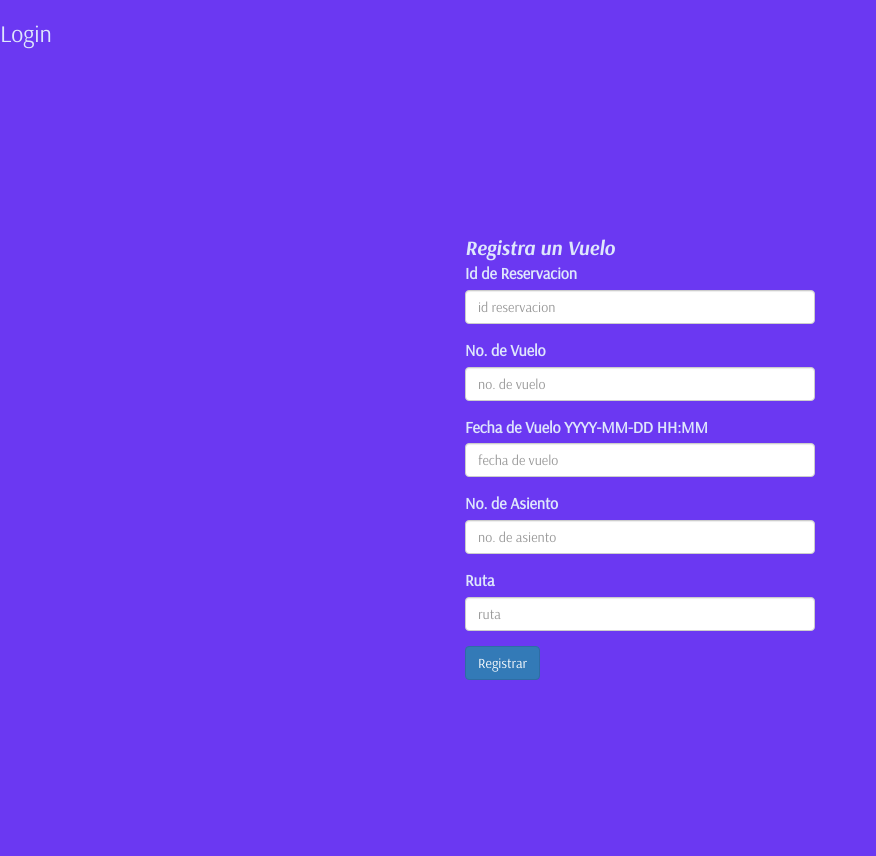
After one commit to MHCelso/tekila-air, a Django app: page /registrar-vuelos/ in a window 1280 px wide. The commit adds this page. Shown: the whole page, without its empty margins (0-876 px from the left). Run offline with Django 3.2, Linux system fonts and the light colour scheme; some libraries are stand-ins or nearby versions.

Commit message:
tarea registrar vuelos

```diff
--- a/airestekuila/urls.py
+++ b/airestekuila/urls.py
@@ -21,6 +21,7 @@ from login.views import user_login
 from login.views import user_logout
 from login.views import CustomerRegister
 from login.views import GetCustomers
+from login.views import FlightsRegister
 from rest_framework_jwt.views import obtain_jwt_token
 from rest_framework_jwt.views import verify_jwt_token
 from rest_framework_jwt.views import refresh_jwt_token
@@ -39,6 +40,7 @@ urlpatterns = [
     url(r'^login/$', user_login, name='login'),
     url(r'^logout/$', user_logout, name='logout'),
     url(r'^registrar-usuarios/$', CustomerRegister.as_view(), name='registrar-usuarios'),
+    url(r'^registrar-vuelos/$', FlightsRegister.as_view(), name='registrar-vuelos'),
     url(r'^ver-clientes/$', GetCustomers.as_view(), name='ver-clientes'),
     url(r'^api/', include('customers_flyes.urls')),
 ]
--- a/login/views.py
+++ b/login/views.py
@@ -1,6 +1,7 @@
 from django.shortcuts import render
 from django.contrib.auth.models import User
 from customers_flyes.models import Customer
+from customers_flyes.models import Fly
 from rest_framework import viewsets
 from django.contrib.auth import authenticate
 from django.contrib.auth import login
@@ -83,6 +84,25 @@ class CustomerRegister(FormView):
 		return super(CustomerRegister, self).form_valid(form)
 
 
+class FlightsRegister(TemplateView):
+	template_name = "register_flight.html"
+
+	def post(self, request, *args, **kwargs):
+		fly = Fly()
+		if request.method == "POST":
+			fly.reservation_id = request.POST.get("reservation-id")
+			fly.fly_number = request.POST.get("fly-number")
+			fly.fly_date = request.POST.get("fly-date")
+			fly.seat_number = request.POST.get("seat-number")
+			fly.rute = request.POST.get("rute")
+			fly.alias_from_customers_id = request.POST.get("customer-alias")
+			fly.save()
+
+			return render(request, self.template_name, {})
+		return render(request, self.template_name, {})
+
+
+
 class GetCustomers(TemplateView):
 	template_name = "see_customers.html"
 
--- a/templates/base.html
+++ b/templates/base.html
@@ -14,8 +14,10 @@
 	{%if user.is_superuser%}
 	<h3><a href="/ver-clientes/">Ver Clientes</a></h3>
 	<h3><a href="/registrar-usuarios/">Registrar Cliente</a></h3>
+	<h3><a href="/registrar-vuelos/">Registrar Vuelos</a></h3>
 	{%else%}
 	<h3><a href="#">Ver mis Vuelos</a></h3>
+	<h3><a href="/registrar-vuelos/">Registrar Vuelos</a></h3>
 	{%endif%}
 <h3><a href="/logout/">Logout</a></h3>
 {% else %}
@@ -25,5 +27,6 @@
 	{%block content%}
 	{%endblock%}
 </div>
+<script src="{%static '/bootstrap-3.3.7-dist/js/bootstrap.min.js'%}"></script>
 </body>
 </html>
--- a/templates/register.html
+++ b/templates/register.html
@@ -2,10 +2,12 @@
 {%block title%}AiresTekila - registrar{%endblock%}
 {%block content%}
 {%if user.is_superuser%}
+<div class="container form-main">
 	<form method="post">
 	{% csrf_token %}
 	{{form.as_p}}
-	<button type="submit" class="btn btn-default">Registrar</button>
+	<button type="submit" class="btn btn-primary">Registrar</button>
 </form>
+</div>
 {%endif%}
 {%endblock%}
--- /dev/null
+++ b/templates/register_flight.html
@@ -0,0 +1,68 @@
+{% extends 'base.html'%}
+{%block title%}Registrar-Vuelo{%endblock%}
+{%block content%}
+<div class="container form-main">
+<div class="col-xs-12 col-sm-6 col-md-4 col-lg-4">
+	{%if user.is_superuser%}
+	<form method="POST">
+		{%csrf_token%}
+		<span>Registra un Vuelo</span>
+		<div class="form-group">
+		<label for="reservation-id">Id de Reservacion</label>
+		<input type="number" class="form-control" name="reservation-id" size="11" placeholder="id reservacion" required />
+		</div>
+		<div class="form-group">
+		<label for="fly-number">No. de Vuelo</label>
+		<input type="number" class="form-control" name="fly-number" placeholder="no. de vuelo" required />
+		</div>
+		<div class="form-group">
+		<label for="fly-date">Fecha de Vuelo YYYY-MM-DD HH:MM</label>
+		<input type="datetime" class="form-control" name="fly-date" placeholder="fecha de vuelo" required />
+		</div>
+		<div class="form-group">
+		<label for="seat-number">No. de Asiento</label>
+		<input type="number" class="form-control" name="seat-number" size="11" placeholder="no. de asiento" required />
+		</div>
+		<div class="form-group">
+		<label for="rute">Ruta</label>
+		<input type="text" class="form-control" name="rute" placeholder="ruta" required />
+		</div>
+		<div class="form-group">
+		<label for="customer-alias">Alias de Cliente</label>
+		<input type="number" class="form-control" name="customer-alias" placeholder="alias" required value="{{user.id}}"/>
+		</div>
+		<button class="btn btn-primary" type="submit">Registrar</button>
+	</form>
+	{%else%}
+	<form method="POST">
+		{%csrf_token%}
+		<span>Registra un Vuelo</span>
+		<div class="form-group">
+		<label for="reservation-id">Id de Reservacion</label>
+		<input type="number" class="form-control" name="reservation-id" size="11" placeholder="id reservacion" required />
+		</div>
+		<div class="form-group">
+		<label for="fly-number">No. de Vuelo</label>
+		<input type="number" class="form-control" name="fly-number" placeholder="no. de vuelo" required />
+		</div>
+		<div class="form-group">
+		<label for="fly-date">Fecha de Vuelo YYYY-MM-DD HH:MM</label>
+		<input type="datetime" class="form-control" name="fly-date" placeholder="fecha de vuelo" required />
+		</div>
+		<div class="form-group">
+		<label for="seat-number">No. de Asiento</label>
+		<input type="number" class="form-control" name="seat-number" size="11" placeholder="no. de asiento" required />
+		</div>
+		<div class="form-group">
+		<label for="rute">Ruta</label>
+		<input type="text" class="form-control" name="rute" placeholder="ruta" required />
+		</div>
+		<div class="form-group">
+		<input type="hidden" name="customer-alias" value="{{user.id}}"/>
+		</div>
+		<button class="btn btn-primary" type="submit">Registrar</button>
+	</form>
+	{%endif%}
+</div>
+</div>
+{%endblock%}
--- a/templates/statics/css/main_style.css
+++ b/templates/statics/css/main_style.css
@@ -39,5 +39,6 @@ img {
 	justify-content: center;
 }
 span {
-	font-family: Arsenal-Italic;
+	font-family: Arsenal-BoldItalic;
+	font-size: 1.6vw;
 }
```
Also changed, not shown: templates/see_customers.html (+35 -11 lines).
